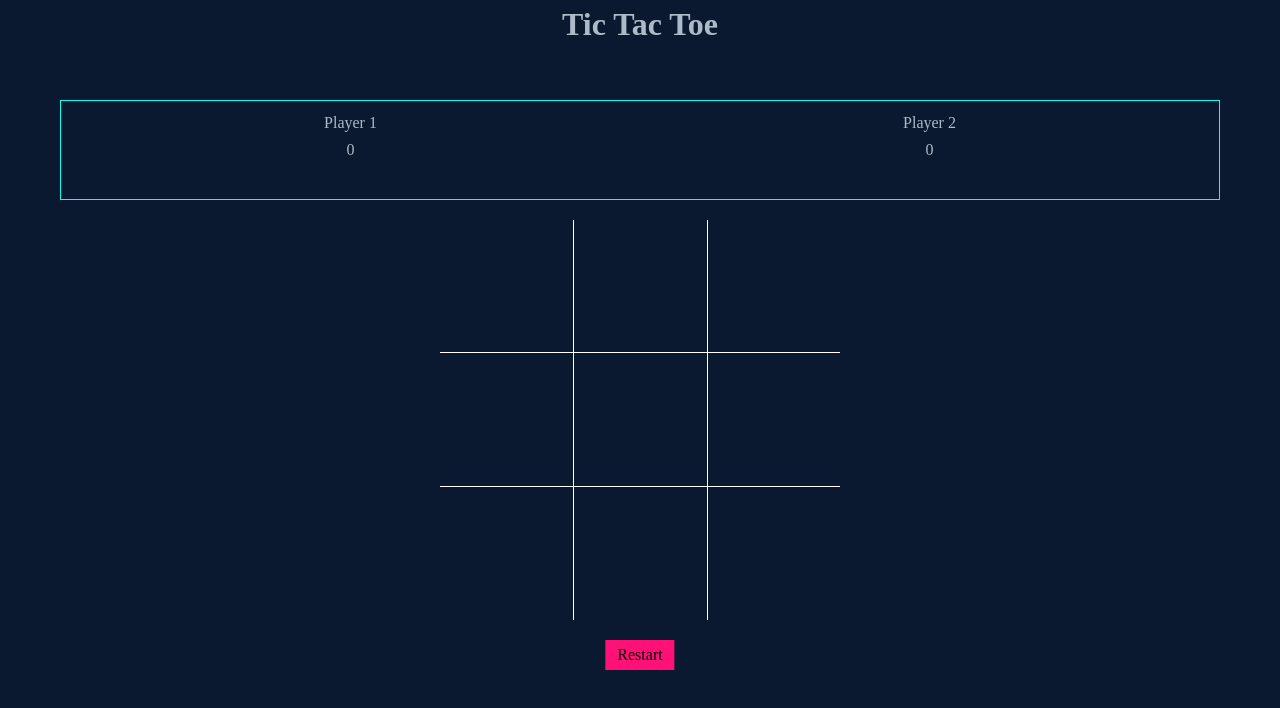
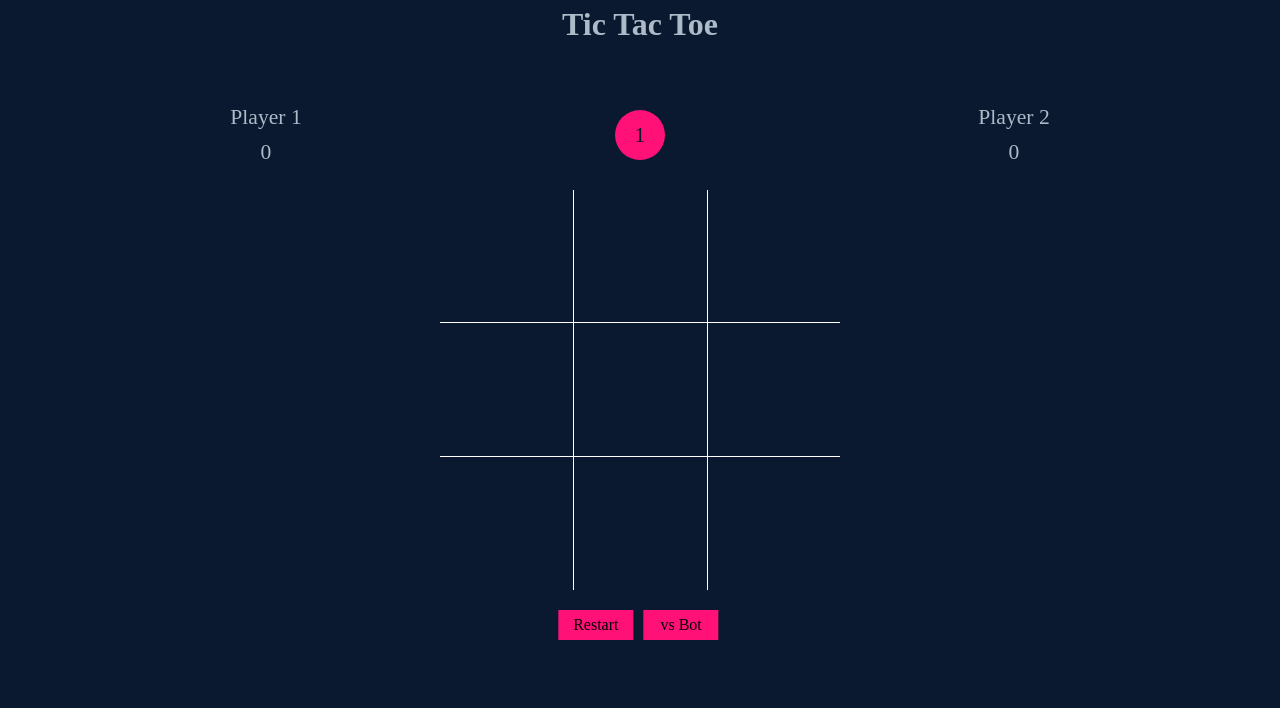
Before and after one commit to vishnusj1/tictactoe, a plain HTML site: page index.html in a window 1280 px wide. Drawn offline with Linux system fonts and the light colour scheme.

Commit message:
Add ai player

```diff
--- a/app.js
+++ b/app.js
@@ -3,10 +3,15 @@ var gameBoard = (function() {
     let totalX = [];
     let totalO = [];
     let isDraw = null;
+    let roundCount = 1;
 
     board = document.querySelector(".game-board");
     fields = board.querySelectorAll(`[data-index]`);
     restartButton = document.querySelector(".restart-btn");
+
+    var getBoardArray = () => {
+        return _board;
+    };
 
     var getField = (num) => {
         return _board[num];
@@ -83,6 +88,7 @@ var gameBoard = (function() {
         } else {
             console.log(winner.getSign(), "is Winner");
             winner.incrementWin();
+            setRoundCount();
             displayController.setRoundWin(playerX, playerO);
             totalO.length = 0;
             totalX.length = 0;
@@ -102,49 +108,78 @@ var gameBoard = (function() {
     };
 
     var gameOver = () => {
+        resetRoundCount();
         playerX.resetWin();
         playerO.resetWin();
         window.setTimeout(() => {
             displayController.setRoundWin(playerX, playerO);
             displayController.endRound();
         }, 1000);
-        console.log("It is Over");
+        console.log("Restarting");
+    };
+
+    var getRoundCount = () => {
+        return roundCount;
+    };
+
+    var setRoundCount = () => {
+        return roundCount++;
+    };
+
+    var resetRoundCount = () => {
+        return (roundCount = 1);
     };
 
     return {
+        getBoardArray,
         getField,
         setField,
         checkWinner,
         refreshArray,
+        getRoundCount,
+        setRoundCount,
     };
 })();
 
-var Players = function(sign, currentPlayer) {
+var Player = function(sign, currentPlayer, playerType) {
     let _sign = sign;
     let _roundWin = 0;
 
     var getSign = () => {
         return _sign;
     };
+
     var setSign = (sign) => {
         _sign = sign;
         return _sign;
     };
+
     var getWinCount = () => {
         return _roundWin;
     };
+
     var incrementWin = () => {
-        _roundWin++;
+        return _roundWin++;
     };
+
     var resetWin = () => {
-        _roundWin = 0;
+        return (_roundWin = 0);
     };
+
     var getCurrent = () => {
         return currentPlayer;
     };
+
     var updateCurrentPlayer = (isCurrent) => {
-        currentPlayer = isCurrent;
+        return (currentPlayer = isCurrent);
     };
+
+    var updateType = (type) => {
+        return (playerType = type);
+    };
+
+    var getType = () => playerType;
+
     return {
         getSign,
         setSign,
@@ -153,30 +188,39 @@ var Players = function(sign, currentPlayer) {
         resetWin,
         getCurrent,
         updateCurrentPlayer,
+        getType,
+        updateType,
     };
 };
 
-var playerType = (function() {
-    var human = function(sign, currentPlayer) {
-        prototype = Players(sign, currentPlayer);
-        return Object.assign({}, prototype);
+var botController = (function() {
+    console.log("bots");
+    var availableMoves = () => {
+        const possibleMoves = [];
+        const ar = gameBoard.getBoardArray();
+        ar.forEach((el, i) => {
+            if (el === null) {
+                possibleMoves.push(i);
+                console.log(possibleMoves);
+            }
+        });
+        const randomMove =
+            possibleMoves[Math.floor(Math.random() * possibleMoves.length)];
+        console.log(randomMove);
     };
-
-    var ai = function(sign, currentPlayer) {
-        prototype = Players(sign, currentPlayer);
-        return Object.assign({}, prototype);
+    return {
+        availableMoves,
     };
-
-    return { human, ai };
 })();
 
 var game = (() => {
-    var _player1 = playerType.human("X", false); //(sign, currentPlayer)
-    var _player2 = playerType.ai("O", false);
+    var _player1 = Player("X", false, "human"); //(sign, currentPlayer)
+    var _player2 = Player("O", false, "human");
+    var _aiPlayer = Player("O", false, "ai");
 
     var getPlayer1 = () => _player1;
-
     var getPlayer2 = () => _player2;
+    var getAiPlayer = () => _aiPlayer;
 
     var currentPlayer = () => {
         if (_player1.getCurrent() === false && _player2.getCurrent() === false) {
@@ -207,18 +251,11 @@ var game = (() => {
         }
     };
 
-    // var playAi = function(num) {
-    //     console.log(num);
-    //     gameBoard.setField(num, _player2);
-    //     checkWin(gameBoard, _player2);
-    // }
-
     return {
         getPlayer1,
         getPlayer2,
+        getAiPlayer,
         play,
-        // playHuman,
-        // playAi,
         currentPlayer,
     };
 })();
@@ -228,20 +265,26 @@ var displayController = (function() {
     const playerTwo = document.querySelector(".two");
     const statOne = playerOne.querySelector(".stat");
     const statTwo = playerTwo.querySelector(".stat");
-    const roundCard = document.querySelector(".round-card");
-    const roundStat = roundCard.querySelector(".round-stat");
+    const roundStat = document.querySelector(".round-stat");
     const winnerCard = document.querySelector(".winner-card");
     const gameBoardContainer = document.querySelector(".container");
+    const modeButton = document.querySelector(".mode-btn");
+
+    var playerChange = (e) => {
+        modeButton.textContent === "vs Bot" ?
+            (modeButton.textContent = "PvP") :
+            (modeButton.textContent = "vs Bot");
+        console.log(game.getAiPlayer().getType());
+        update;
+    };
 
     var startRound = () => {
         board.addEventListener("click", game.play);
-        // roundCardDisplay();
     };
 
     var endRound = () => {
         board.removeEventListener("click", game.play);
         clear();
-        // roundCard.classList.remove(".toggle-off");
     };
 
     var setRoundWin = (playerX, playerO, winner) => {
@@ -249,43 +292,42 @@ var displayController = (function() {
         statTwo.textContent = playerO.getWinCount();
     };
 
+    var setRoundCount = () => {
+        roundStat.textContent = gameBoard.getRoundCount();
+    };
+
     var render = () => {
+        modeButton.addEventListener("click", playerChange);
         gameBoardContainer.classList.add("toggle-on");
         fields.forEach((field, i) => {
             field.innerHTML = gameBoard.getField(i);
         });
         startRound();
+        setRoundCount();
     };
 
     var clear = () => {
         gameBoard.refreshArray();
         window.setTimeout(() => {
             render();
-        }, 1000);
-    };
-
-    var roundCardDisplay = () => {
-        setTimeout(() => {
-            roundCard.classList.add("toggle-off");
+            winnerCard.classList.remove("toggle-on");
         }, 1000);
     };
 
     var displayWinner = (winner) => {
         winnerCard.classList.add("toggle-on");
         winnerCard.textContent = `${winner.getSign()} has won the game. `;
-        console.log(`${winner.getSign()} is the winner,YAY`);
     };
 
     return {
+        playerChange,
         startRound,
         endRound,
         setRoundWin,
         render,
         clear,
-        roundCardDisplay,
         displayWinner,
     };
 })();
-// displayController.roundCardDisplay();
+
 displayController.render();
-// displayController.startRound();
--- a/index.html
+++ b/index.html
@@ -28,24 +28,21 @@
     </div> -->
     <div class="container">
         <div class="score-board">
-            <div class="player-container">
+            <div class="score-container">
                 <div class="player one">
                     <div class="name">Player 1</div>
                     <div class="stat">0</div>
                 </div>
-            </div>
-            <div class="player-container">
                 <div class="player two">
                     <div class="name">Player 2</div>
                     <div class="stat">0</div>
                 </div>
             </div>
+            <div class="round-card">
+                <div class="round-stat">1</div>
+            </div>
         </div>
         <div class="game-board">
-            <div class="card round-card">
-                <span class="round-stat"><h4>Round <span class="round-count">1</span></h4>
-                </span>
-            </div>
             <div class="card winner-card">
                 <span id="win-stat"><h4>WINNER!</h4>
                 </span>
@@ -62,7 +59,15 @@
                 <div class="grid-fields" data-index='8'></div>
             </div>
         </div>
-        <button class="restart-btn btn">Restart</button>
+        <ul class="menu">
+            <li>
+                <button class="btn restart-btn">Restart</button>
+            </li>
+            <li>
+                <button class="btn mode-btn">vs Bot</button>
+            </li>
+        </ul>
+
     </div>
     <div class="footer">
 
--- a/style.css
+++ b/style.css
@@ -82,6 +82,25 @@ button {
     border: none;
 }
 
+ul {
+    list-style: none;
+    padding: 0;
+}
+
+.menu {
+    display: flex;
+    flex-direction: row;
+    justify-content: center;
+    align-items: center;
+}
+
+.btn {
+    padding: 3px 15px;
+    background-color: #ff1178;
+    cursor: pointer;
+    width: 75.333px;
+}
+
 .start-btn {
     position: relative;
     margin: 0 auto;
@@ -89,14 +108,16 @@ button {
 
 .restart-btn {
     position: relative;
-    left: 50%;
+    left: 45%;
     transform: translateX(-50%);
+    margin-right: 5px;
 }
 
-.btn {
-    padding: 3px 12px;
-    background-color: #ff1178;
-    cursor: pointer;
+.mode-btn {
+    position: relative;
+    left: 45%;
+    transform: translateX(-50%);
+    margin-left: 5px;
 }
 
 .header {
@@ -121,6 +142,9 @@ button {
     }
     .container {
         padding: 0 18px;
+    }
+    .score-container {
+        margin: 0 10px;
     }
 }
 
@@ -194,40 +218,49 @@ button {
     }
 }
 
-.round-stat {
-    text-transform: uppercase;
-    color: #0a192f;
+.round-card {
+    position: absolute;
+    margin-top: 10px;
+    left: 50%;
+    transform: translate(-50%);
+    height: 50px;
+    width: 50px;
+    border-radius: 50%;
+    background-color: var(--pink);
+    color: var(--color-primary);
     font-size: var(--font-size-h4);
+    display: flex;
+    align-items: center;
+    justify-content: center;
 }
 
 .score-board {
     margin-top: 20px;
-    border: 1px #01fff4 solid;
-    height: 100px;
+    height: 70px;
     display: flex;
 }
 
-.player-container {
-    padding: 10px 0;
+.score-container {
+    margin: 0 20px;
     flex: auto;
     display: flex;
-    justify-content: center;
+    justify-content: space-between;
     align-items: center;
+    font-size: var(--font-size-h4);
 }
 
 .player {
+    /* background-color: var(--color-text); */
+    margin: 0 18px;
+    color: var(--color-text);
     position: relative;
-    width: 100%;
+    width: 30%;
     height: 100%;
     display: flex;
     flex-direction: column;
-    justify-content: center;
+    justify-content: space-around;
     align-items: center;
-}
-
-.name {
-    position: absolute;
-    top: 0;
+    /* border: 1px solid var(--color-secondary); */
 }
 
 .board-grid {
```
